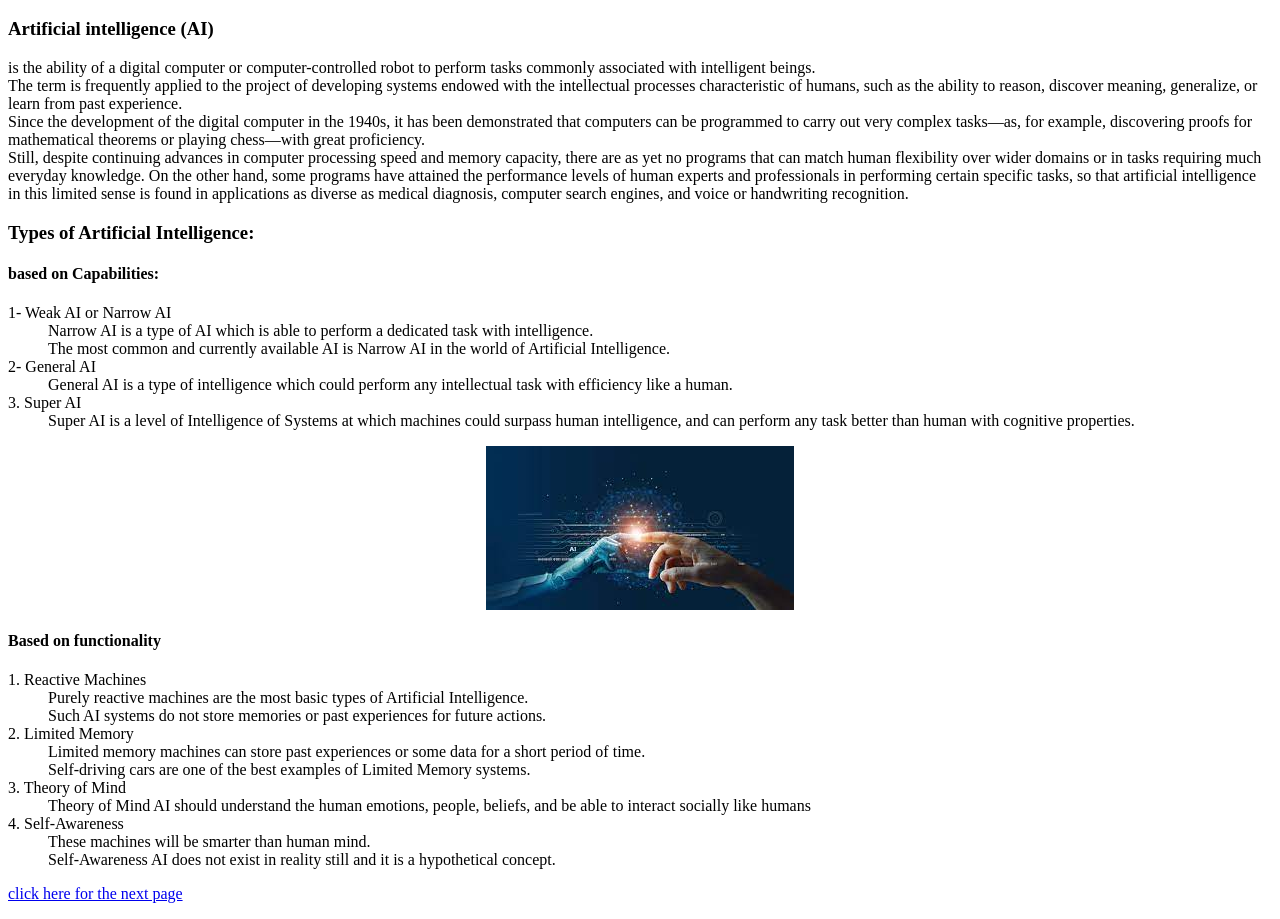
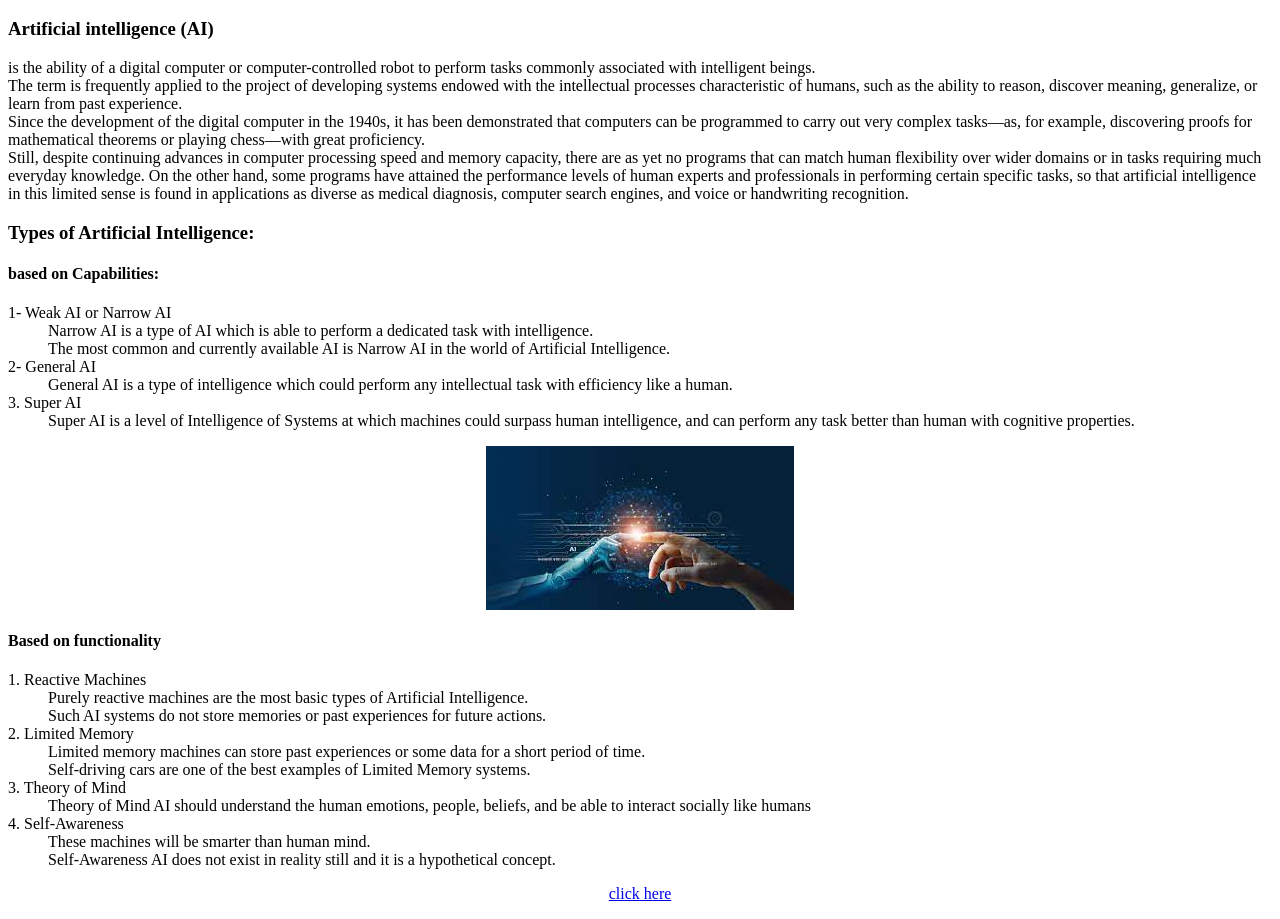
Before and after one commit to Esraa-Said/html-project1, a plain HTML site: page index.html in a window 1280 px wide. Shown: the part 48-967 px from the top of the page. Drawn offline with Linux system fonts and the light colour scheme.

Commit message:
Update index.html

```diff
--- a/index.html
+++ b/index.html
@@ -83,8 +83,10 @@
                     Self-Awareness AI does not exist in reality still and it is a hypothetical concept.
                 </dd>
             </dl>
-<a href="second.html" target="_blank">click here for the next page</a>
+
         </p>
-
+<p style="text-align: center;">
+    <a href="second.html" target="_blank">click here</a>
+</p>
     </body>
 </html>
```
